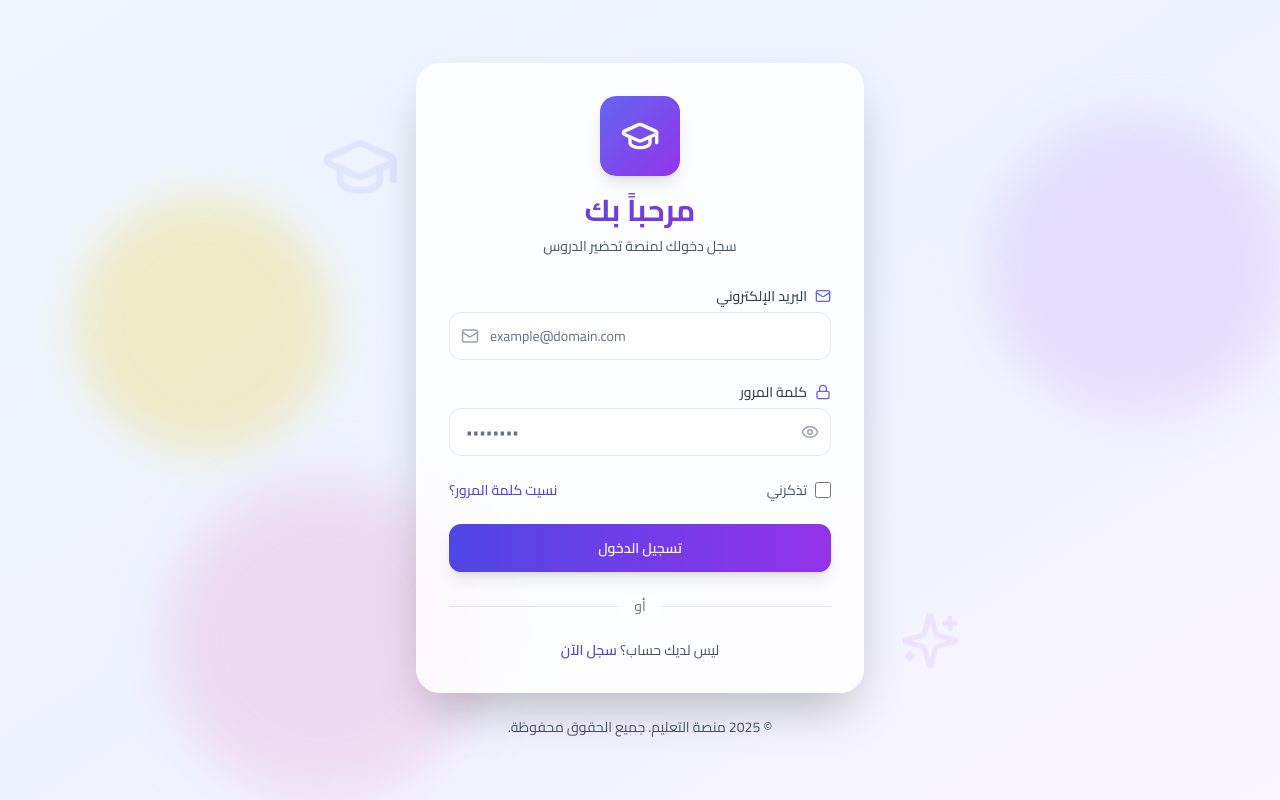
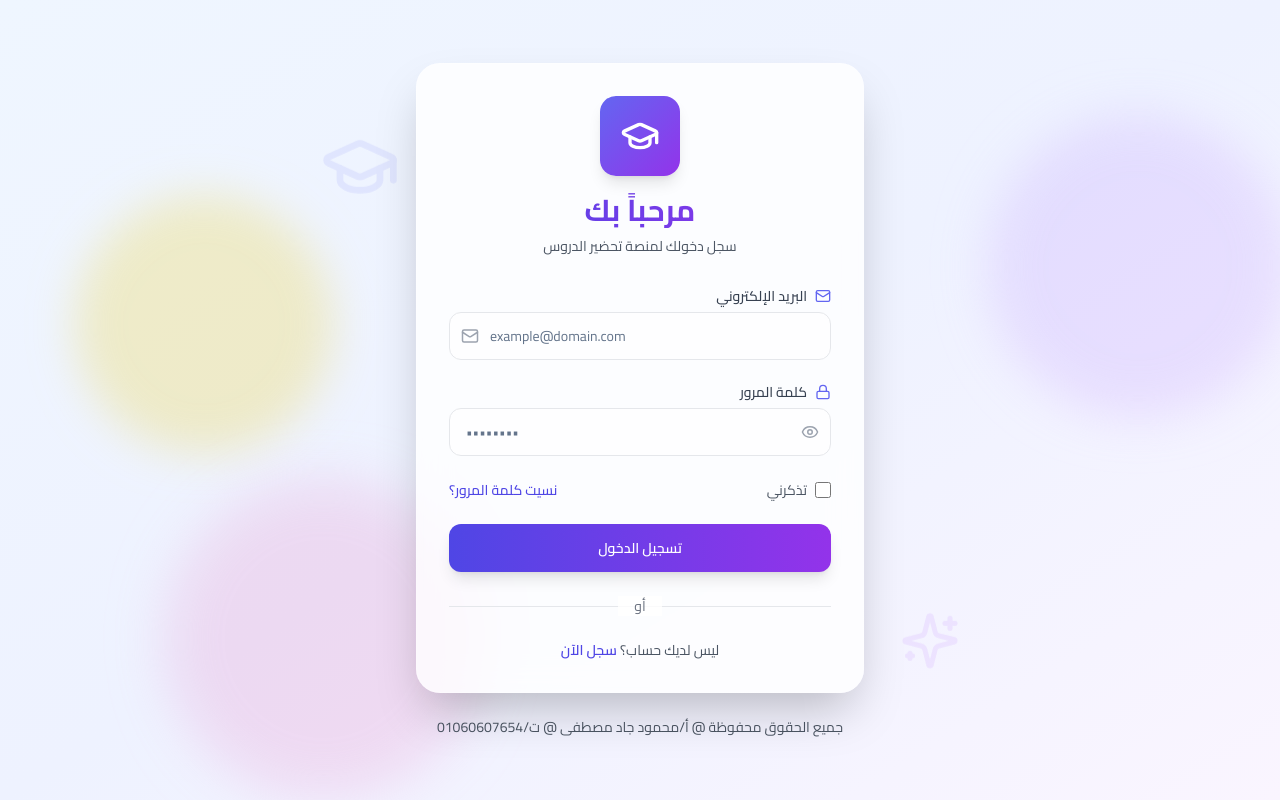
Before and after one commit to mahmoudgadmostafa/Preparing-lessons, a React (Vite) app: page /login in a window 1280 px wide. Built offline with nearby package versions, Linux system fonts and the light colour scheme; no server answers; the HTML template or start-up script is replaced by a standard one; a web font is replaced by a local one.

Commit message:
Change footer copyright text
Updated footer text with new copyright information.

```diff
--- a/src/pages/Login.tsx
+++ b/src/pages/Login.tsx
@@ -174,7 +174,7 @@ const Login = () => {
 
         {/* Footer Text */}
         <p className="text-center mt-6 text-gray-600 text-sm">
-          © 2025 منصة التعليم. جميع الحقوق محفوظة.
+        جميع الحقوق محفوظة @ أ/محمود جاد مصطفى @ ت/01060607654
         </p>
       </div>
 
```
